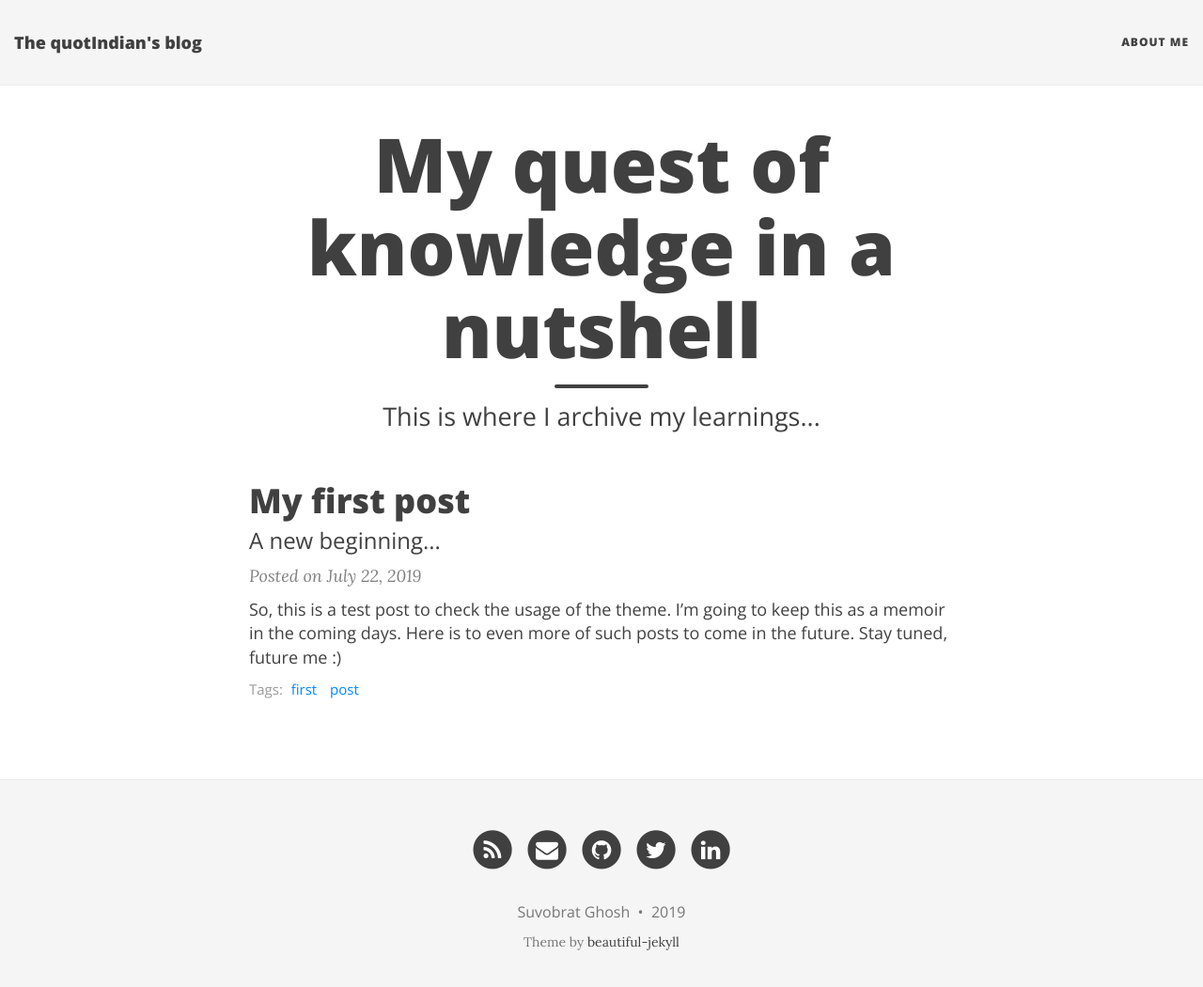
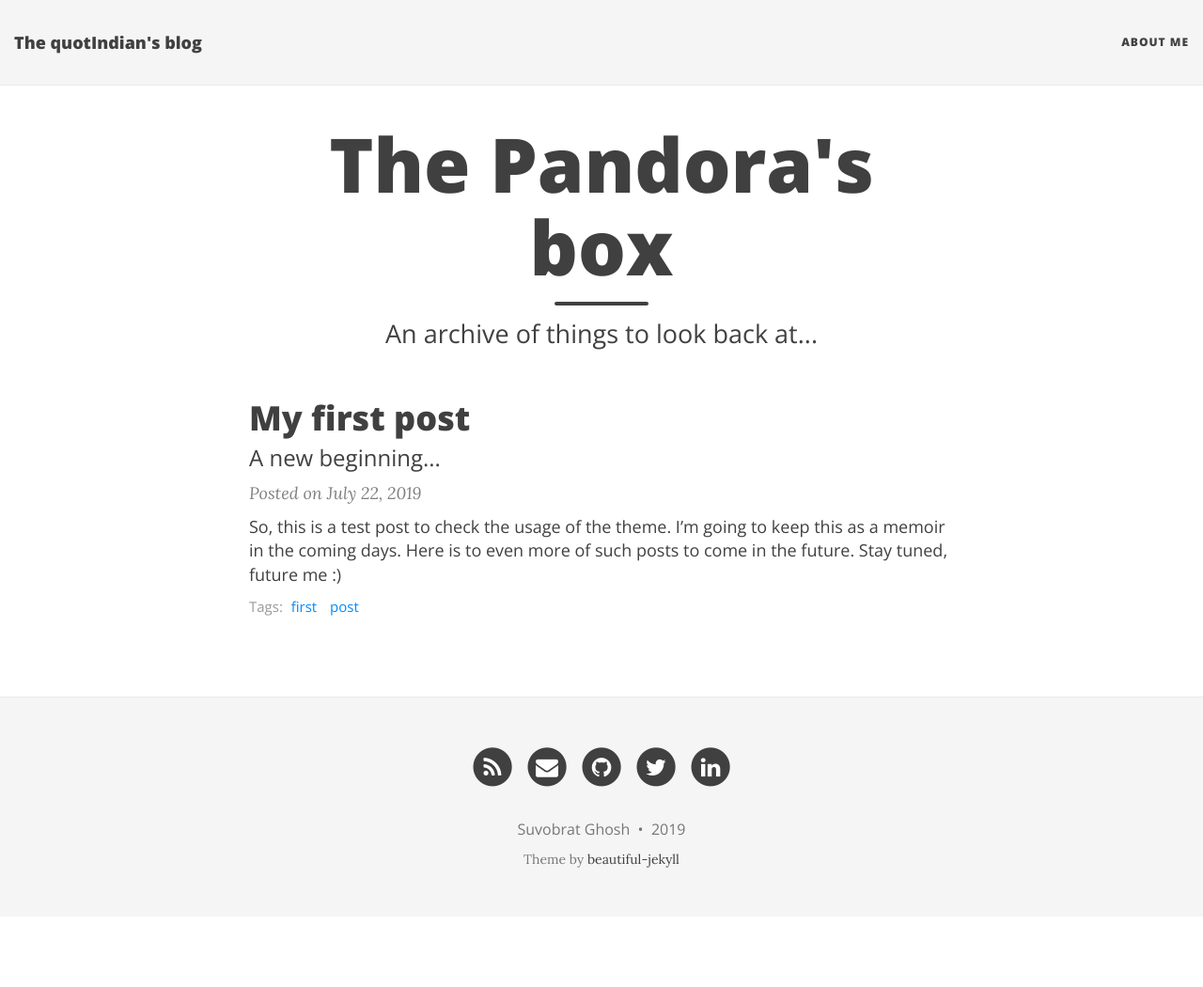
Before and after one commit to 1layer2many/1layer2many.github.io, a Jekyll site: the page built from index.html, in a window 1280 px wide and 1063 px high. Shown: the top 1050 px of the window at 94% size. Built offline with Jekyll 4.4.1, drawn with Linux system fonts in a browser that asks for light colours; nearby versions of some CDN libraries; the list of posts is cut into pages by our own code.

Commit message:
index change

```diff
--- a/index.html
+++ b/index.html
@@ -1,7 +1,7 @@
 ---
 layout: page
-title: My quest of knowledge in a nutshell
-subtitle: This is where I archive my learnings...
+title: The Pandora's box
+subtitle: An archive of things to look back at...
 use-site-title: true
 ---
 
```
